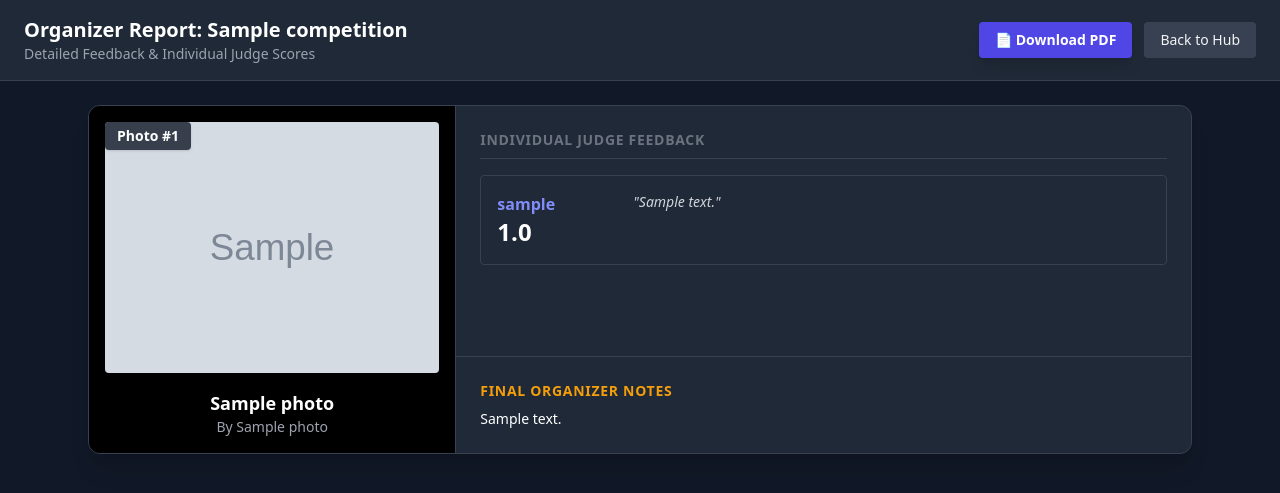
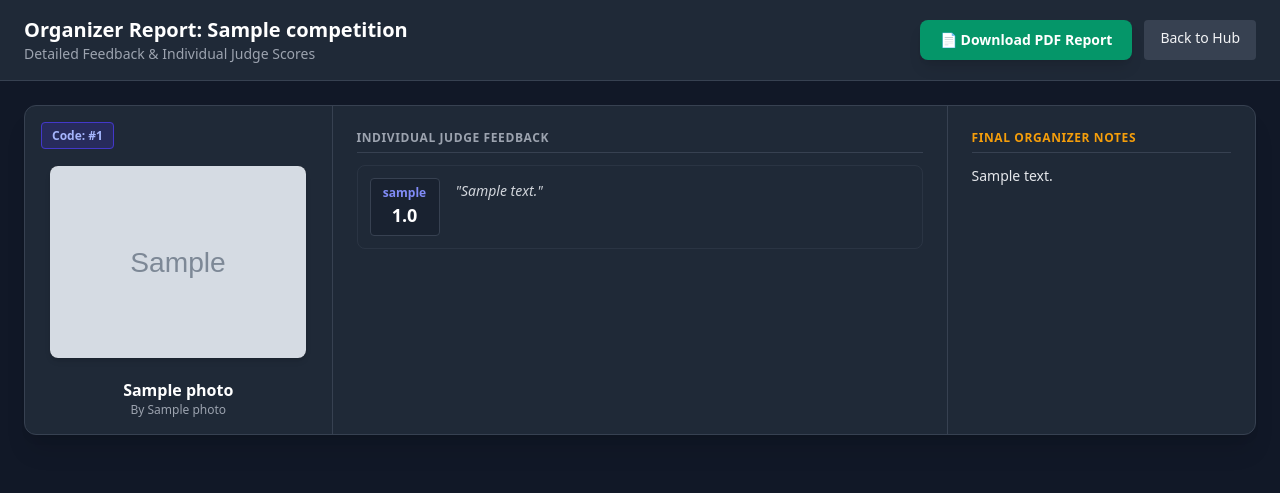
Before and after one commit to MenradHolm/simplyjudge, a Django app: template judging_app/templates/judging_app/feedback_report.html in a window 1280 px wide. Shown: the top 493 px of the page. Run offline with Django 3.2, Linux system fonts and the light colour scheme; the template is opened without the code that fills it: most values are stand-ins (such as "Sample title", 1, 10 or a date in 2020); grey boxes marked "Sample" are stand-in pictures; some libraries are stand-ins or nearby versions.

Commit message:
Completely overhaul report styling into crisp PDF table ledger

```diff
--- a/judging_app/templates/judging_app/feedback_report.html
+++ b/judging_app/templates/judging_app/feedback_report.html
@@ -5,34 +5,81 @@
     <meta name="viewport" content="width=device-width, initial-scale=1.0">
     <title>Simply Judge - Feedback Report</title>
     <script src="https://cdn.tailwindcss.com"></script>
+
     <style>
+        /* =====================================================================
+           BULLETPROOF PRINT STYLES (Enforced strictly when saving to PDF)
+           ===================================================================== */
         @media print {
-            body { background-color: white !important; color: black !important; }
+            /* 1. Force crisp black text on a clean white paper profile */
+            body {
+                background-color: white !important;
+                color: #111827 !important;
+                font-size: 10pt !important;
+                padding: 0 !important;
+            }
+
+            /* 2. Strip out all interface headers and navigation buttons */
             .no-print { display: none !important; }
-            .print-card {
-                background-color: white !important;
-                border: 1px solid #ccc !important;
-                box-shadow: none !important;
+
+            /* 3. Re-structure the layout into a clean, flat data table */
+            .print-table {
+                display: table !important;
+                width: 100% !important;
+                border-collapse: collapse !important;
+                margin-top: 20px !important;
+            }
+
+            .print-row {
+                display: table-row !important;
+                page-break-inside: avoid !important; /* Prevents a photo breaking in half across pages */
+                border-bottom: 2px solid #e5e7eb !important;
+            }
+
+            .print-cell {
+                display: table-cell !important;
+                padding: 12px !important;
+                vertical-align: top !important;
+                border-bottom: 1px solid #e5e7eb !important;
+            }
+
+            /* 4. Strictly constrain images so they don't hog entire pages */
+            .print-thumb {
+                width: 140px !important;
+                height: auto !important;
+                max-height: 140px !important;
+                object-contain: true !important;
+                display: block !important;
+                margin-top: 8px !important;
+            }
+
+            /* 5. Clean text styles for judge data rows */
+            .print-judge-row {
+                border-bottom: 1px dashed #e5e7eb !important;
+                padding: 6px 0 !important;
+                margin-bottom: 6px !important;
                 page-break-inside: avoid !important;
-                margin-bottom: 20px !important;
-                color: black !important;
             }
-            .print-text { color: black !important; }
-            .print-border { border-color: #ddd !important; }
-            .print-bg-light { background-color: #f9fafb !important; }
-            body::before {
-                content: "Final Organizer Feedback Report: {{ competition.name }}";
-                display: block;
-                font-size: 24px;
-                font-weight: bold;
-                text-align: center;
-                margin-bottom: 20px;
-                color: black;
+
+            /* 6. Enforce clear section headings on paper */
+            .pdf-header {
+                display: block !important;
+                text-align: center !important;
+                margin-bottom: 30px !important;
             }
         }
+
+        /* Hide the print-only header when viewing live on the screen */
+        .pdf-header { display: none; }
     </style>
 </head>
 <body class="bg-gray-900 text-gray-100 min-h-screen font-sans">
+
+    <div class="pdf-header text-center">
+        <h1 class="text-2xl font-bold text-gray-900">Shutter Society Feedback Report</h1>
+        <p class="text-sm text-gray-500">Competition: {{ competition.name }}</p>
+        <div class="border-b-2 border-gray-300 my-4"></div>
+    </div>
 
     <header class="no-print flex items-center justify-between px-6 py-4 bg-gray-800 border-b border-gray-700 sticky top-0 z-50">
         <div>
@@ -40,46 +87,53 @@
             <p class="text-sm text-gray-400">Detailed Feedback & Individual Judge Scores</p>
         </div>
         <div class="flex space-x-3">
-            <button onclick="window.print()" class="px-4 py-2 bg-indigo-600 hover:bg-indigo-700 text-white rounded text-sm font-bold transition-colors shadow-lg flex items-center">
-                📄 Download PDF
+            <button onclick="window.print()" class="px-5 py-2.5 bg-emerald-600 hover:bg-emerald-700 text-white rounded-lg text-sm font-bold transition-all shadow-lg flex items-center gap-2">
+                📄 Download PDF Report
             </button>
             <a href="{% url 'home_hub' %}" class="px-4 py-2 bg-gray-700 hover:bg-gray-600 rounded text-sm font-medium transition-colors">Back to Hub</a>
         </div>
     </header>
 
-    <main class="max-w-6xl mx-auto p-6 space-y-8">
+    <main class="max-w-7xl mx-auto p-4 md:p-6">
+
+        <div class="print-table w-full space-y-8">
+
             {% for photo in photos %}
-        <div class="print-card bg-gray-800 border border-gray-700 rounded-xl overflow-hidden shadow-xl flex flex-col md:flex-row">
+            <div class="print-row bg-gray-800 border border-gray-700 rounded-xl overflow-hidden shadow-xl flex flex-col md:flex-row mb-6">
 
-            <div class="w-full md:w-1/3 print-bg-light bg-black flex flex-col items-center justify-center p-4 border-r print-border border-gray-700 relative">
-                <span class="absolute top-4 left-4 bg-gray-900/80 print-bg-light print-text print-border text-white px-3 py-1 rounded text-sm font-bold shadow">
-                    Photo #{{ photo.id }}
+                <div class="print-cell w-full md:w-1/4 bg-gray-850 p-4 border-r border-gray-700 flex flex-col items-center justify-center text-center">
+                    <div class="text-left w-full mb-2">
+                        <span class="bg-indigo-900/50 border border-indigo-700 text-indigo-300 font-bold px-2.5 py-1 rounded text-xs">
+                            Code: #{{ photo.id }}
                         </span>
-                <img src="{{ photo.image.url }}" alt="{{ photo.title }}" class="max-h-64 object-contain rounded shadow-lg mb-4 print-border">
-                <div class="text-center w-full mt-auto">
-                    <h3 class="text-lg font-bold text-white print-text">{{ photo.title }}</h3>
-                    <p class="text-sm text-gray-400 print-text">By {{ photo.photographer_name }}</p>
+                    </div>
+
+                    <img src="{{ photo.image.url }}" alt="{{ photo.title }}" class="print-thumb max-h-48 object-contain rounded-lg shadow-md my-3 bg-black">
+
+                    <div class="mt-2">
+                        <h3 class="text-base font-bold text-white @media-print:text-gray-900">{{ photo.title }}</h3>
+                        <p class="text-xs text-gray-400">By {{ photo.photographer_name }}</p>
                     </div>
                 </div>
 
-            <div class="w-full md:w-2/3 flex flex-col">
-                <div class="flex-1 p-6 overflow-y-auto max-h-96 print-bg-light">
-                    <h4 class="text-sm font-bold text-gray-500 print-text uppercase tracking-wider border-b print-border border-gray-700 pb-2 mb-4">Individual Judge Feedback</h4>
+                <div class="print-cell w-full md:w-1/2 p-6 flex flex-col justify-between border-r border-gray-700">
+                    <div>
+                        <h4 class="text-xs font-bold text-gray-400 uppercase tracking-wider border-b border-gray-700 pb-1.5 mb-3">Individual Judge Feedback</h4>
 
                         {% if photo.judge_scores %}
-                        <div class="grid grid-cols-1 gap-4">
+                            <div class="space-y-3">
                                 {% for score in photo.judge_scores %}
-                            <div class="bg-gray-750 print-bg-light print-border p-4 rounded border border-gray-700 flex flex-col sm:flex-row sm:items-start gap-4">
-                                <div class="flex-shrink-0 min-w-[120px]">
-                                    <span class="block font-bold text-indigo-400 print-text">{{ score.judge.username }}</span>
-                                    <span class="block text-2xl font-black text-white print-text">{{ score.total_score|floatformat:1 }}</span>
+                                <div class="print-judge-row bg-gray-750/30 p-3 rounded-lg border border-gray-700/50 flex items-start gap-4">
+                                    <div class="text-center min-w-[70px] bg-gray-900/40 p-1.5 rounded border border-gray-700">
+                                        <span class="block text-xs font-semibold text-indigo-400 truncate">{{ score.judge.username }}</span>
+                                        <span class="block text-lg font-black text-white">{{ score.total_score|floatformat:1 }}</span>
                                     </div>
-                                <div class="flex-1">
-                                    <p class="text-sm text-gray-300 print-text italic">
+                                    <div class="flex-1 pt-0.5">
+                                        <p class="text-sm text-gray-300 italic leading-relaxed">
                                             {% if score.comment %}
                                                 "{{ score.comment }}"
                                             {% else %}
-                                            <span class="text-gray-600 print-text">No comment provided.</span>
+                                                <span class="text-gray-650 italic text-xs">No commentary written.</span>
                                             {% endif %}
                                         </p>
                                     </div>
@@ -87,22 +141,27 @@
                                 {% endfor %}
                             </div>
                         {% else %}
-                        <p class="text-gray-500 print-text text-sm">No judges have scored this photo yet.</p>
+                            <p class="text-gray-500 text-sm italic">This submission hasn't received evaluating scores yet.</p>
                         {% endif %}
                     </div>
+                </div>
 
-                <div class="p-6 bg-gray-850 print-bg-light border-t print-border border-gray-700">
-                    <h4 class="text-sm font-bold text-amber-500 print-text uppercase tracking-wider mb-2">Final Organizer Notes</h4>
+                <div class="print-cell w-full md:w-1/4 p-6 bg-gray-850/50 flex flex-col justify-between">
+                    <div>
+                        <h4 class="text-xs font-bold text-amber-500 uppercase tracking-wider border-b border-gray-700 pb-1.5 mb-3">Final Organizer Notes</h4>
                         {% if photo.organizer_notes %}
-                        <p class="text-white print-text text-sm whitespace-pre-wrap">{{ photo.organizer_notes }}</p>
+                            <p class="text-sm text-gray-200 whitespace-pre-wrap leading-relaxed">{{ photo.organizer_notes }}</p>
                         {% else %}
-                        <p class="text-gray-500 print-text text-sm italic">No organizer notes added yet.</p>
+                            <p class="text-gray-500 text-xs italic">No manual notes have been appended to this image entry yet.</p>
                         {% endif %}
+                    </div>
                 </div>
 
             </div>
+            {% endfor %}
+
         </div>
-        {% endfor %}
     </main>
+
 </body>
 </html>
```
Lines whose indentation alone changed are shown as unchanged.
